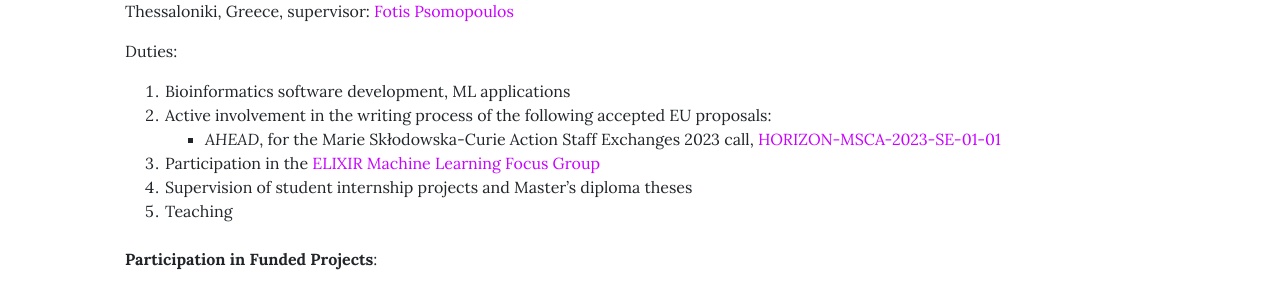
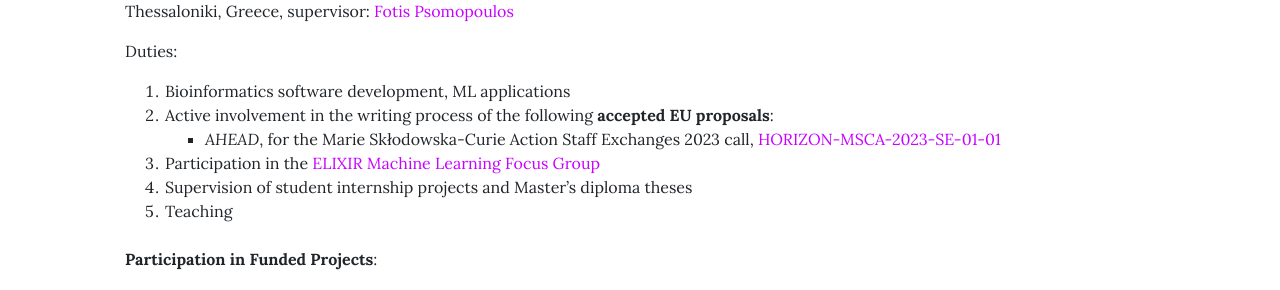
Before and after one commit to sfragkoul/sfragkoul.github.io, a Jekyll site: the page built from pages/CV.md, in a window 1280 px wide and 900 px high, scrolled down 645 px. Shown: the part 155-445 px from the top of the window. Built offline with Jekyll 4.4.1, drawn with Linux system fonts in a browser that asks for light colours.

Commit message:
Update CV.md

```diff
--- a/pages/CV.md
+++ b/pages/CV.md
@@ -30,8 +30,9 @@ background: /assets/img/groupLogo/CV.jpg
    Duties:
 
    1. Bioinformatics software development, ML applications
-   2. Active involvement in the writing process of the following accepted EU proposals:
+   2. Active involvement in the writing process of the following **accepted EU proposals**:
          - *AHEAD*, for the Marie Skłodowska-Curie Action Staff Exchanges 2023 call, [HORIZON-MSCA-2023-SE-01-01](https://ec.europa.eu/info/funding-tenders/opportunities/portal/screen/opportunities/topic-details/horizon-msca-2023-se-01-01)
+
    3. Participation in the [ELIXIR Machine Learning Focus Group](https://elixir-europe.org/focus-groups/machine-learning)
    4. Supervision of student internship projects and Master's diploma theses
    5. Teaching
```
